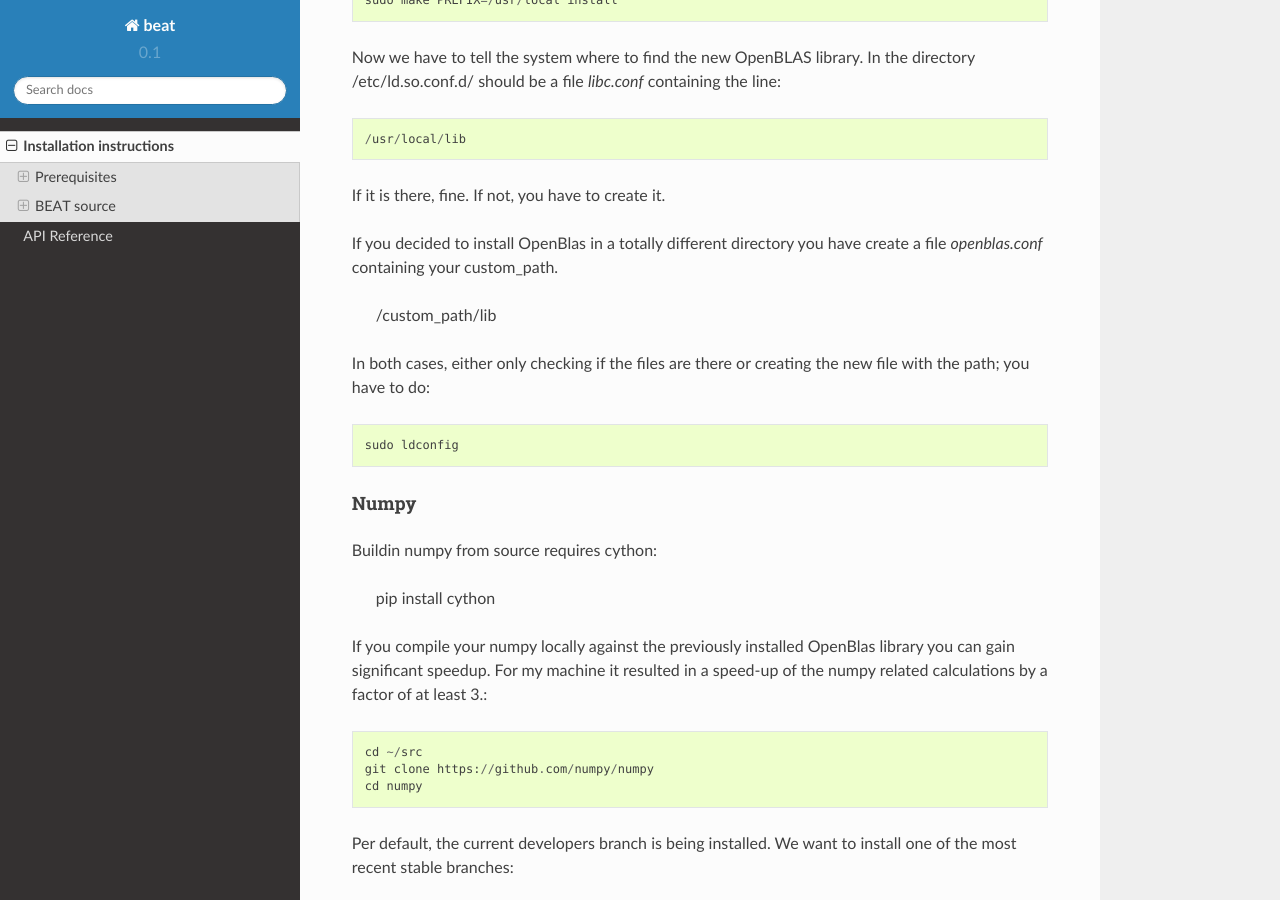
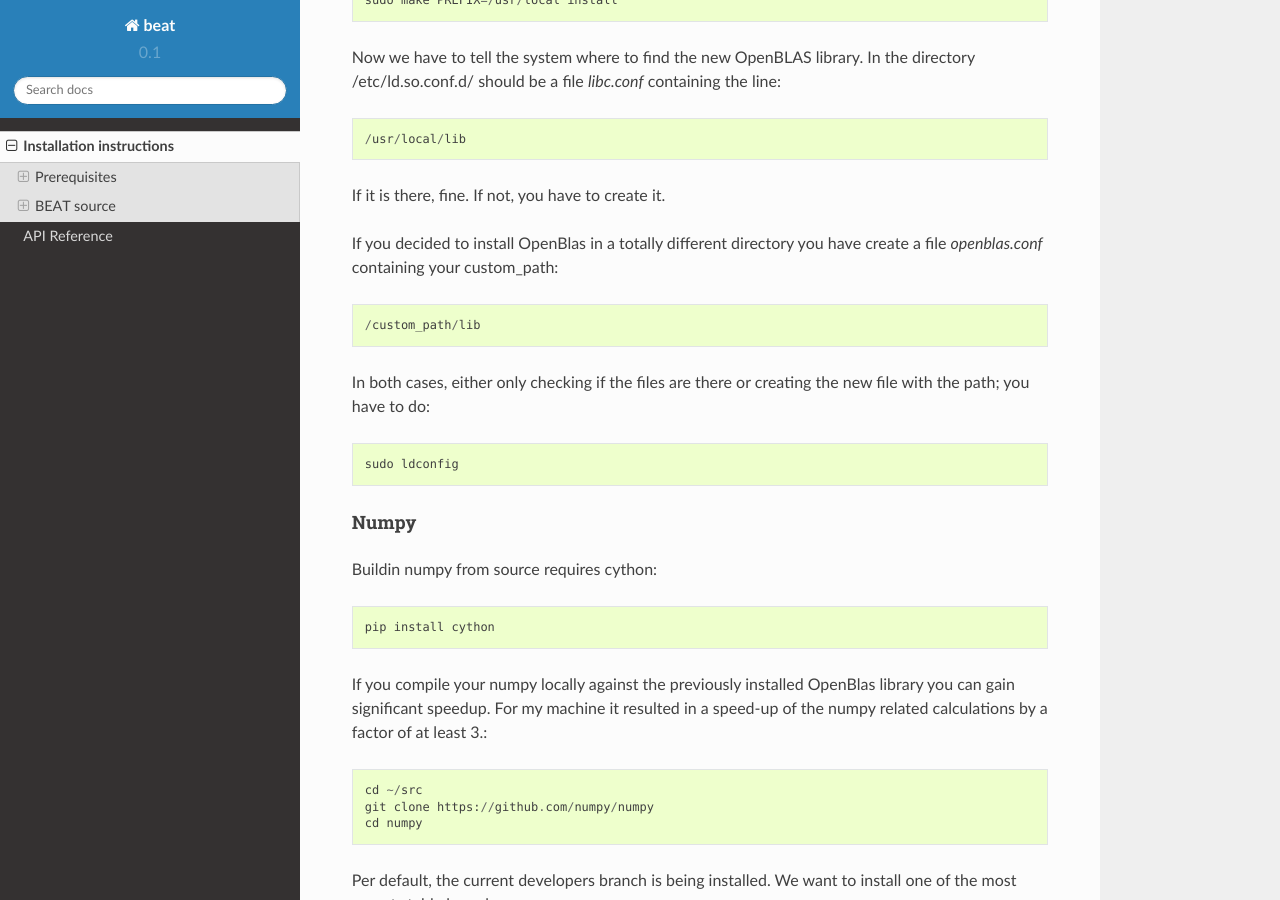
Before and after one commit to hvasbath/beat, a Sphinx documentation site: the page built from docs/installation.rst, in a window 1280 px wide and 900 px high, scrolled down 1021 px. Built offline with Sphinx 7.4.7 and the Read the Docs theme 2.0.0, drawn with Linux system fonts in a browser that asks for light colours; some of the changed text lies outside the part shown.

```diff
--- a/docs/installation.rst
+++ b/docs/installation.rst
@@ -51,7 +51,7 @@ the line::
 If it is there, fine. If not, you have to create it.
 
 If you decided to install OpenBlas in a totally different directory you have
-create a file `openblas.conf` containing your custom_path.
+create a file `openblas.conf` containing your custom_path::
 
     /custom_path/lib
 
@@ -62,7 +62,7 @@ file with the path; you have to do::
 
 Numpy
 """""
-Buildin numpy from source requires cython:
+Buildin numpy from source requires cython::
 
     pip install cython
 
```
Also changed, not shown: other parts of docs/installation.rst (+4 -0 lines).
